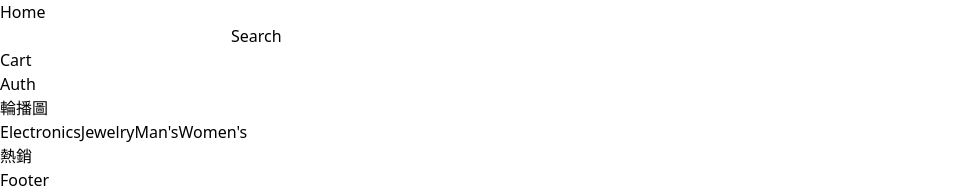
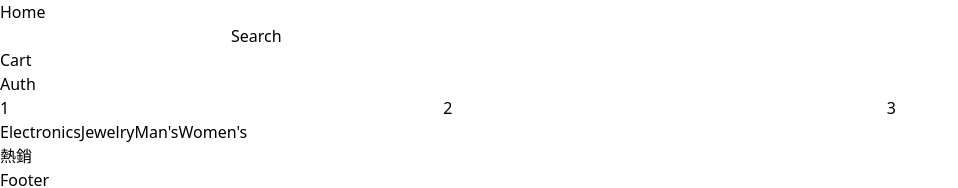
Before and after one commit to MattisZheng/e-commerce, a React (Vite) app: page / in a window 1280 px wide. Shown: the top 188 px of the page, without its empty margins (0-958 px from the left). Built offline with nearby package versions, Linux system fonts and the light colour scheme.

Commit message:
install swiper

```diff
--- a/package.json
+++ b/package.json
@@ -11,7 +11,8 @@
   "dependencies": {
     "react": "^18.2.0",
     "react-dom": "^18.2.0",
-    "react-router-dom": "^6.4.1"
+    "react-router-dom": "^6.4.1",
+    "swiper": "^8.4.4"
   },
   "devDependencies": {
     "@types/react": "^18.0.17",
--- a/src/pages/Home.jsx
+++ b/src/pages/Home.jsx
@@ -1,12 +1,22 @@
 import Header from "../layouts/Header";
 import Footer from "../layouts/Footer";
+import { Swiper, SwiperSlide } from "swiper/react";
+
+import "swiper/css";
 
 const Home = () => {
   return (
     <div>
       <Header />
       <main>
-        <section>輪播圖</section>
+        <section>
+          <Swiper spaceBetween={50} slidesPerView={3}>
+            <SwiperSlide>1</SwiperSlide>
+            <SwiperSlide>2</SwiperSlide>
+            <SwiperSlide>3</SwiperSlide>
+            <SwiperSlide>4</SwiperSlide>
+          </Swiper>
+        </section>
         <section>
           <a href="">Electronics</a>
           <a href="">Jewelry</a>
@@ -14,6 +24,7 @@ const Home = () => {
           <a href="">Women's</a>
         </section>
         <section>熱銷</section>
+        <section></section>
       </main>
       <Footer />
     </div>
--- a/src/pages/Product.jsx
+++ b/src/pages/Product.jsx
@@ -1,4 +1,7 @@
 import { useState, useEffect } from "react";
+import Item from "../components/Item";
+import Recommendation from "../components/Recommendation";
+
 
 const Product = ({ item }) => {
   const [product, setProduct] = useState({
@@ -38,6 +41,9 @@ const Product = ({ item }) => {
 
   return (
     <div>
+      <Header />
+      <Item item={product} />
+      <Recommendation recommendation={recommendation} />
       <h1>{product.title}</h1>
       <div className="container border-black">
         <img className="w-64" src={product.image} alt={product.title} />
```
Also changed, not shown: 1 other file (tests, documents, lock files or other folders).
